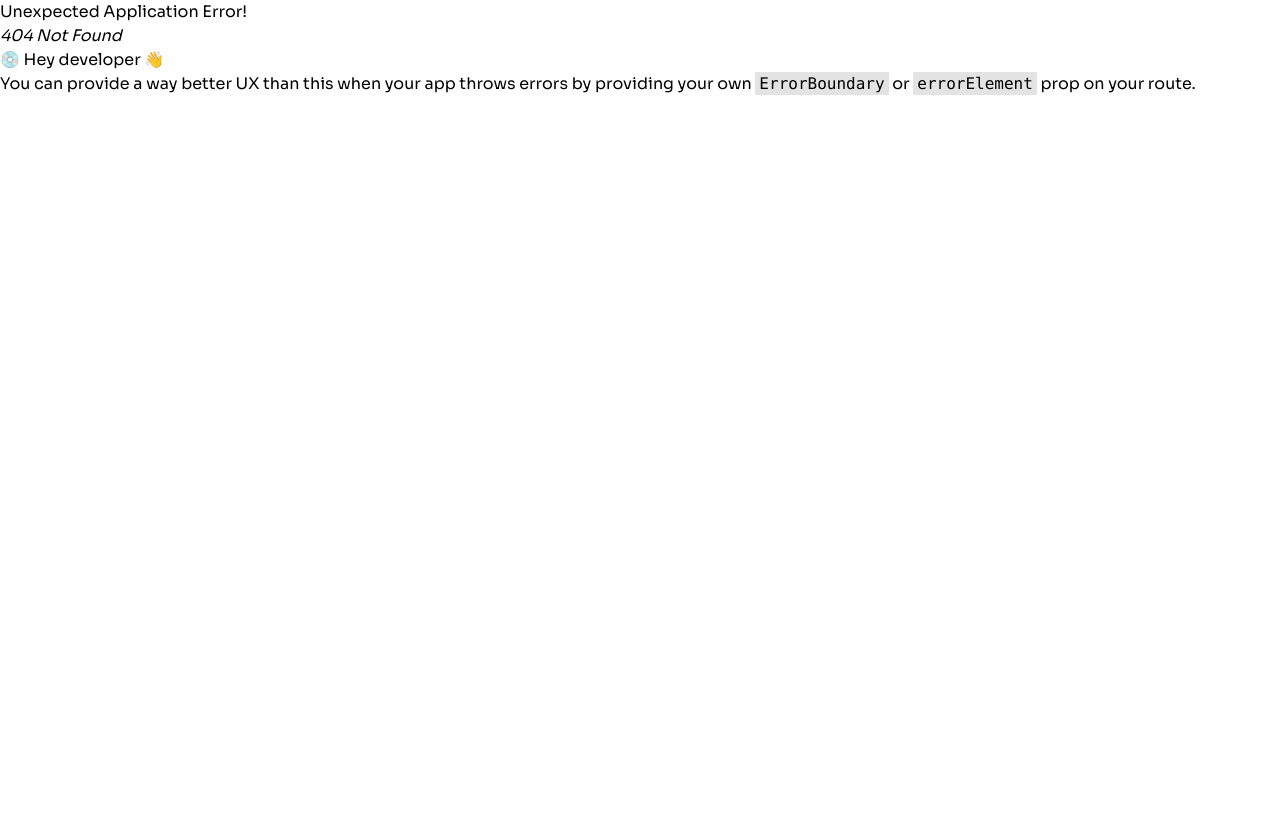
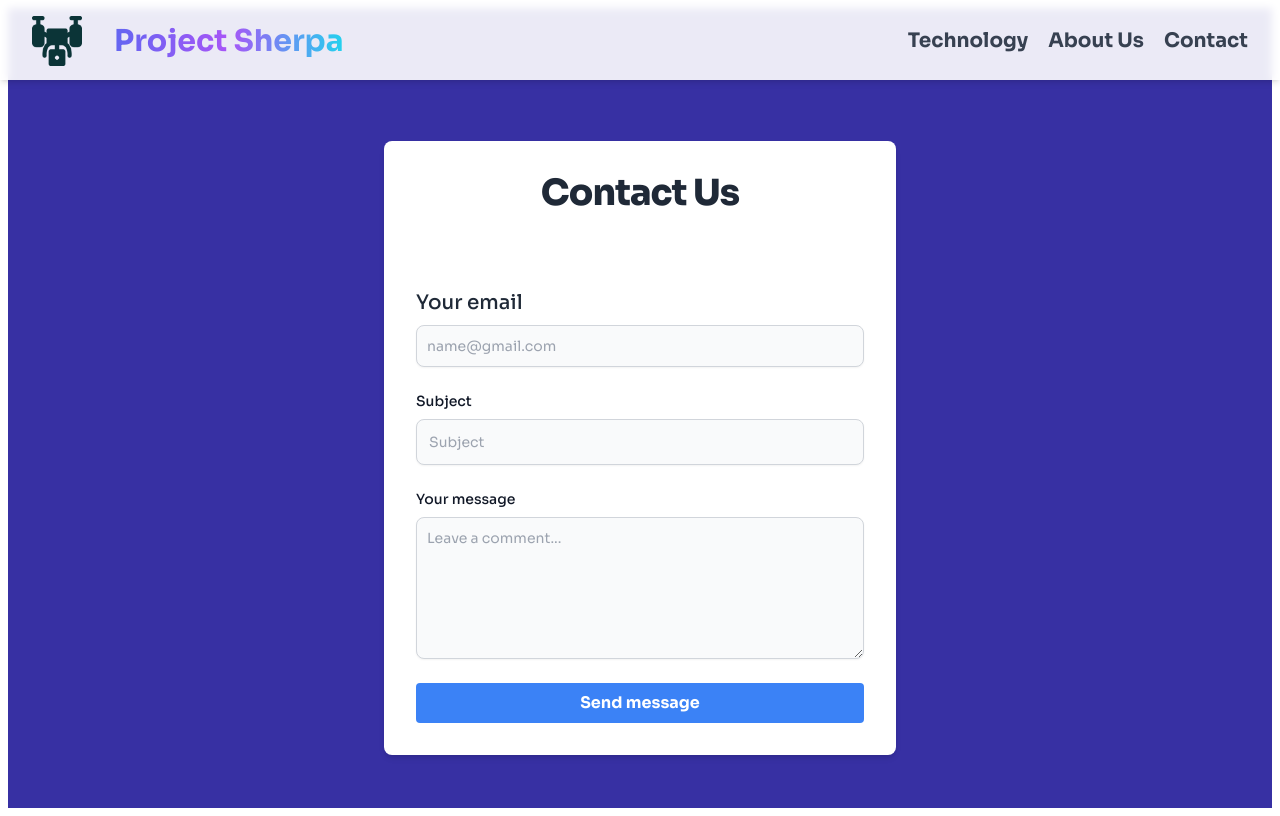
Before and after one commit to leif-runescribe/Project-Sherpa, a React (Create React App) app: page /contact in a window 1280 px wide. Before the commit this address had no page. Built offline with nearby package versions, Linux system fonts and the light colour scheme.

Commit message:
Added contact page

```diff
--- /dev/null
+++ b/src/components/Contact.jsx
@@ -0,0 +1,52 @@
+import React from 'react'
+import Navbar from './Navbar'
+
+export default function Contact() {
+  return (
+    <div className=" min-h-screen m-2 flex justify-center items-center bg-indigo-800 pt-20">
+    <div className="w-full max-w-lg  rounded-lg shadow-md p-8 bg-white">
+        <Navbar/>
+      <h2 className="mb-4 text-4xl tracking-tight font-extrabold text-center text-gray-800">Contact Us</h2>
+      <p className="mb-8 font-light text-center text-white sm:text-xl">Give Your Valuable Feedback</p>
+      <form className="space-y-6">
+        <div>
+          <label htmlFor="email" className="block mb-2 text-xl font-medium text-gray-800">Your email</label>
+          <input
+            type="email"
+            id="email"
+            name="to_name"
+            className="shadow-sm bg-gray-50 border border-gray-300 text-sm rounded-lg focus:ring-blue-500 focus:border-blue-500 block w-full p-2.5"
+            placeholder="name@gmail.com"
+            required
+          />
+        </div>
+        <div>
+          <label htmlFor="subject" className="block mb-2 text-sm font-medium text-gray-900">Subject</label>
+          <input
+            type="text"
+            id="subject"
+            name="subject"
+            className="block p-3 w-full text-sm text-gray-900 bg-gray-50 rounded-lg border border-gray-300 shadow-sm focus:ring-blue-500 focus:border-blue-500"
+            placeholder="Subject"
+            required
+          />
+        </div>
+        <div>
+          <label htmlFor="message" className="block mb-2 text-sm font-medium text-gray-900">Your message</label>
+          <textarea
+            id="message"
+            name="message"
+            rows="6"
+            className="block p-2.5 w-full text-sm text-gray-900 bg-gray-50 rounded-lg shadow-sm border border-gray-300 focus:ring-blue-500 focus:border-blue-500"
+            placeholder="Leave a comment..."
+            required
+          ></textarea>
+        </div>
+        <button type="submit" className="w-full bg-blue-500 hover:bg-blue-700 text-white font-bold py-2 px-4 rounded">
+          Send message
+        </button>
+      </form>
+    </div>
+  </div>
+  )
+}
--- a/src/components/Navbar.jsx
+++ b/src/components/Navbar.jsx
@@ -24,11 +24,11 @@ export default function Navbar({ onMenuClick }) {
 
 
 
-              <div className="hidden lg:flex items-center md:space-x-10 font-bold text-xl">
+              <div className="hidden lg:flex items-center gap-5 font-bold text-xl">
                 <Link to="/technology" className="text-gray-700 hover:text-indigo-600 ">Technology</Link>
                 <Link to="/about" className="text-gray-700 hover:text-indigo-600">About Us</Link>
-                <Link to='product' className="text-gray-700 hover:text-indigo-600 button rounded-xl py-2 px-4 bg-slate-400">Product</Link>
-                <a href="#" className="text-gray-700 hover:text-indigo-600"></a>
+                <Link to='/contact' className="text-gray-700 hover:text-indigo-600 ">Contact</Link>
+
               </div>
             </div>
           </div>
--- a/src/pages/Team.jsx
+++ b/src/pages/Team.jsx
@@ -7,7 +7,7 @@ const Team= () => {
     <div className="bg-gray-50  bg-gradient-to-br from-cyan-800 via-blue-600 to-violet-600 min-h-screen p-8">
       <Navbar/>
       {/* Header Section */}
-      <header className="text-center mb-12 mt-20">
+      <header className="text-center mb-12 mt-20 pt-20">
         <h1 className="text-4xl font-bold text-gray-900 mb-4 leading-tight">
           About Us: Innovating the Future of Orchard Management
         </h1>
--- a/src/pages/Technology.jsx
+++ b/src/pages/Technology.jsx
@@ -9,7 +9,7 @@ const Technology = () => {
       {/* Header Section */}
       <header className="text-center mb-12">
         <h1 className="text-4xl font-bold text-gray-900 mb-4 leading-tight">
-          Transforming Orchard Management with Cutting-Edge Technology
+          Transforming Apple Orchard Management System with Drone Intelligent System
         </h1>
         <p className="text-lg text-gray-700 max-w-2xl mx-auto">
           Explore how our advanced technology enhances apple orchard management, from tree health monitoring to precision agriculture and innovative marketing tools.
@@ -46,7 +46,7 @@ const Technology = () => {
               Precision Nutrient, Pest, and Disease Management
             </h2>
             <p className="text-lg text-gray-800 mb-6">
-              Utilize precision agriculture techniques for managing nutrients, pests, and diseases with pinpoint accuracy. Our drones ensure the precise application of fertilizers, pesticides, and fungicides, reducing waste and environmental impact while enhancing orchard productivity.
+              Utilizing precision agriculture techniques for managing nutrients, pests, and diseases with pinpoint accuracy. Our drones ensure the precise application of fertilizers, pesticides, and fungicides, reducing waste and environmental impact while enhancing orchard productivity.
             </p>
             <ul className="list-disc pl-6 text-gray-700 space-y-2">
               <li>Reduced costs and environmental footprint.</li>
@@ -68,7 +68,7 @@ const Technology = () => {
               Advanced Data Analytics
             </h2>
             <p className="text-lg text-gray-800 mb-6">
-              Leverage advanced data analytics and machine learning to predict yields and optimize decision-making. Our analytics platform processes extensive data to deliver actionable insights and improve productivity and efficiency in orchard management.
+              Using advanced data analytics and machine learning to predict yields and optimize decision-making. Our analytics platform processes extensive data to deliver actionable insights and improve productivity and efficiency in orchard management.
             </p>
             <ul className="list-disc pl-6 text-gray-700 space-y-2">
               <li>Accurate yield forecasting with predictive analytics.</li>
@@ -90,7 +90,7 @@ const Technology = () => {
               Innovative Marketing Tools
             </h2>
             <p className="text-lg text-gray-800 mb-6">
-              Elevate your marketing strategy with cutting-edge tools. From virtual orchard tours to blockchain traceability and engaging digital content, we help enhance the visibility and marketability of your apple produce.
+              Elevate your marketing strategy with digital marketing tools. From virtual orchard tours to blockchain traceability and engaging digital content, we help enhance the visibility and marketability of your apple produce.
             </p>
             <ul className="list-disc pl-6 text-gray-700 space-y-2">
               <li>Attract buyers with virtual orchard tours.</li>
```
Also changed, not shown: src/index.js (+7 -0 lines).
